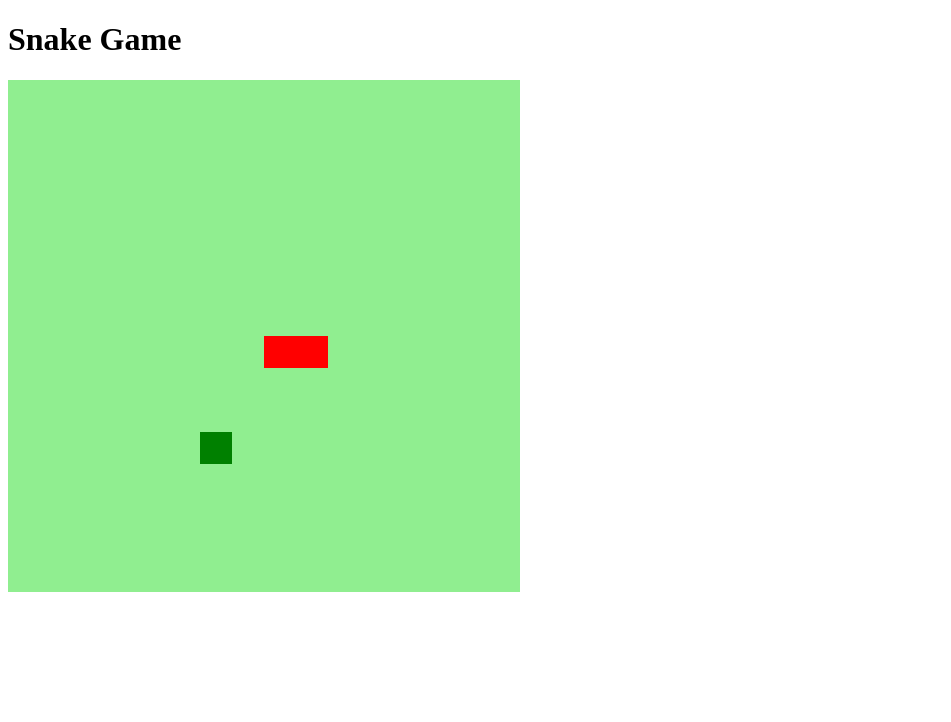
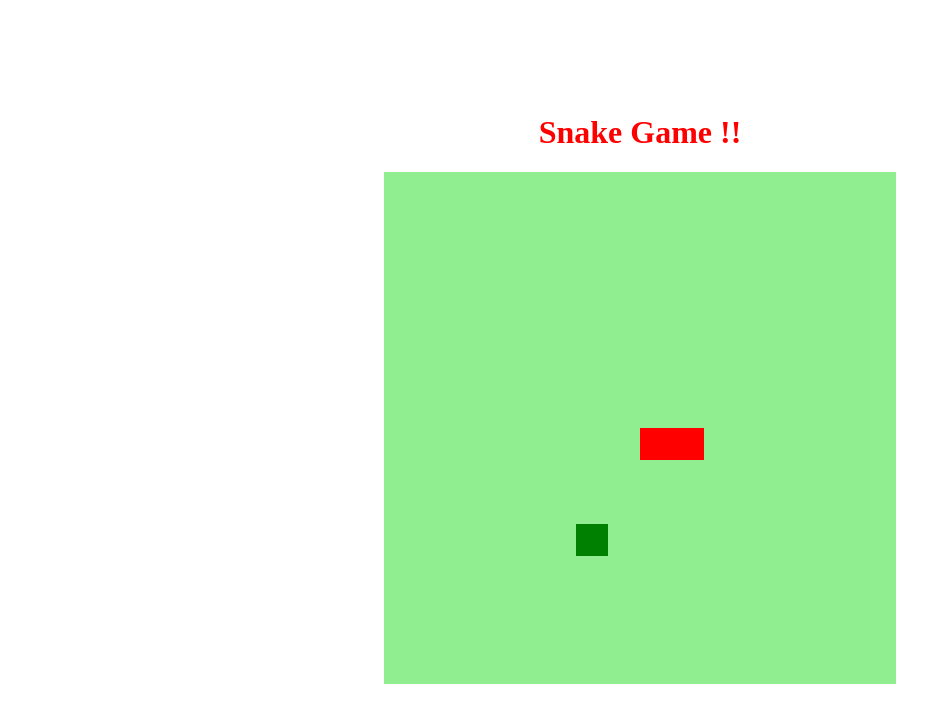
Before and after one commit to Felipeaugustobezerra/Jogo-da-cobrinha, a plain HTML site: page index.html in a window 1280 px wide. Shown: the whole page, without its empty margins (0-951 px from the left). Drawn offline with Linux system fonts and the light colour scheme.

Commit message:
Finish code,open for modification

```diff
--- a/index.html
+++ b/index.html
@@ -9,7 +9,7 @@
     <title>Snake Game</title>
 </head>
 <body>
-    <h1>Snake Game</h1>
+    <h1>Snake Game !!</h1>
     <canvas id="snake" width="512" height="512"></canvas>
 </body>
 </html>
--- a/style.css
+++ b/style.css
@@ -0,0 +1,9 @@
+body{
+    height: 95vh;
+    width:95;
+    display: flex;
+    justify-content: center;
+    align-items: center;
+    flex-direction: column;
+    color:red;
+}
```
